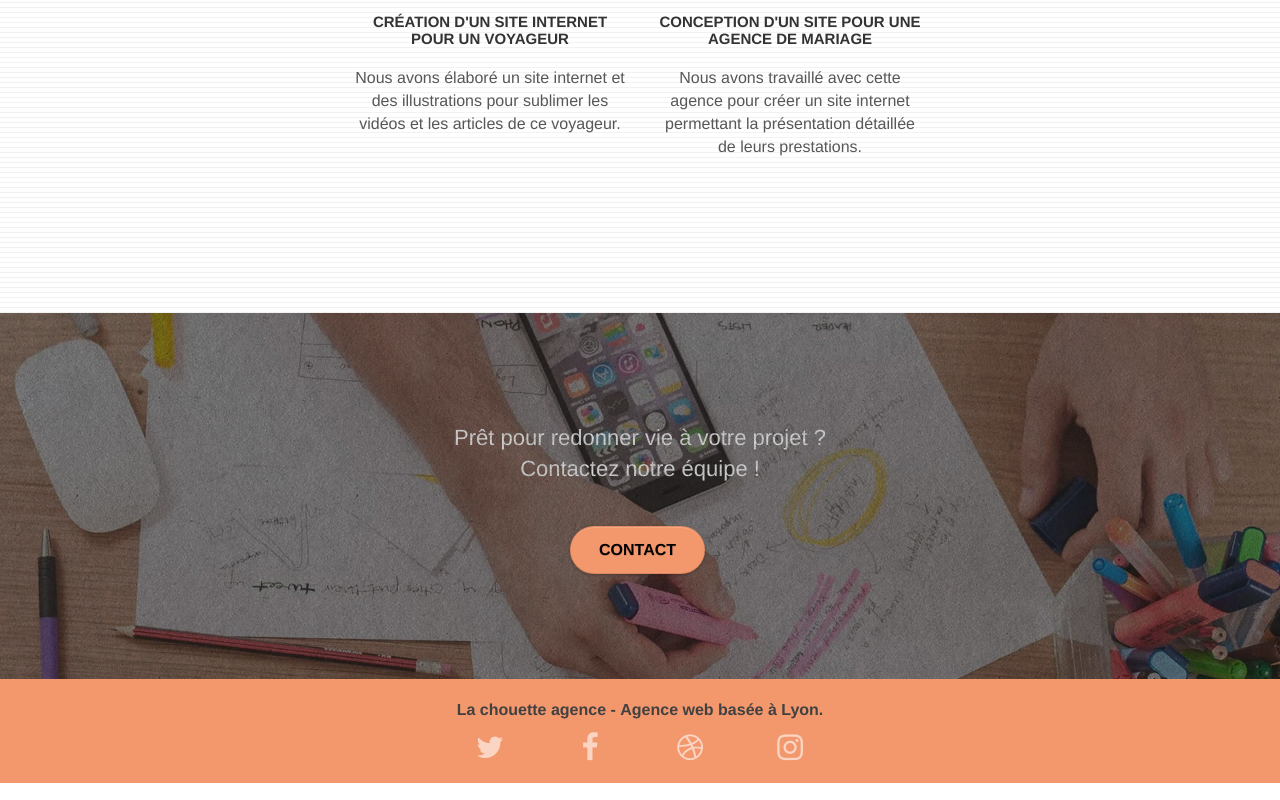
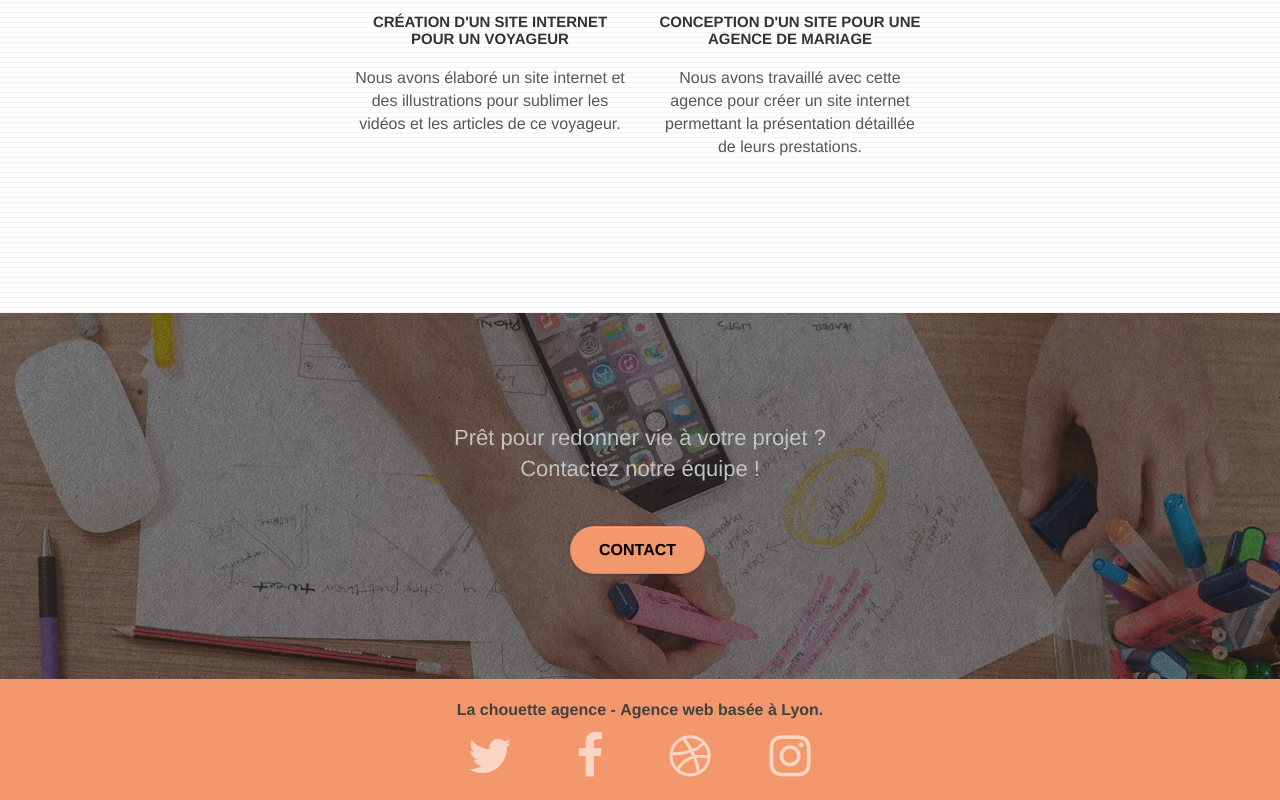
Before and after one commit to sjdeveloppement/jahanSerra_4_03032021, a plain HTML site: page new-project/index.html in a window 1280 px wide. Shown: the part 2501-3301 px from the top of the page. Drawn offline with nearby package versions, Linux system fonts and the light colour scheme.

Commit message:
correction SEO taille icone social

```diff
--- a/new-project/index.html
+++ b/new-project/index.html
@@ -296,7 +296,7 @@
 								<div class="col-sm-3">
 									<div class="text-center">
 										<a class="social" aria-label="twitter" href="https://twitter.com/home"><i
-												class="fa fa-twitter icon-md" aria-hidden="true"
+												class="fa fa-twitter icon-md fa-7x" aria-hidden="true"
 												title=" Compte twitter"></i></a>
 									</div>
 								</div>
--- a/new-project/style.css
+++ b/new-project/style.css
@@ -476,7 +476,7 @@ button {
 }
 
 .icon-md {
-    font-size: 30px!important;
+    font-size: 48px!important;
 }
 
 .icon-lg {
@@ -717,7 +717,7 @@ cite::before{
 }
 .social {
     max-width: 400px;
-    margin: auto auto auto auto;
+    margin: auto;
 }
 
 h2 {
```
